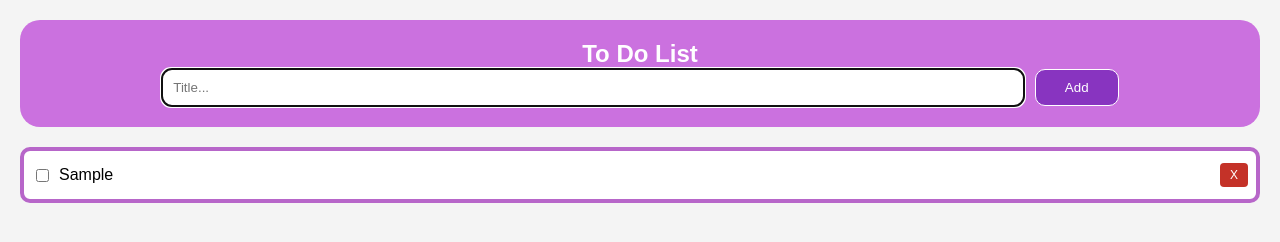
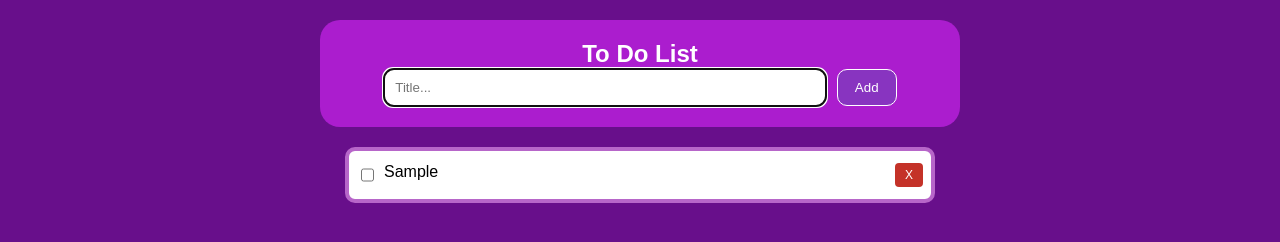
Before and after one commit to leovaldezhq/to-do-list, a plain HTML site: page index.html in a window 1280 px wide. Both pictures are taken after typing "Sample" into the empty fields and a click on the button "Add". Drawn offline with Linux system fonts and the light colour scheme.

Commit message:
Update style.css
changed elements width and alignment to a centered position and switched colors

```diff
--- a/style.css
+++ b/style.css
@@ -1,10 +1,14 @@
 .header {
-    background-color: #cb71df;
+    background-color: #ab1dce;
     color: white;
     padding: 20px;
     text-align: center;
+    border-radius: 20px;
+    max-width: 600px;
+    margin-top: 20px;
     margin-bottom: 20px;
-    border-radius: 20px;
+    margin-left: auto;
+    margin-right: auto;
 }
 
 .header h2 {
@@ -13,7 +17,7 @@
 
 .addBtn {
     padding: 10px 15px;
-    width: 7%;
+    width: 10%;
     background-color: #8834c0;
     color: white;
     text-align: center;
@@ -29,7 +33,7 @@
 body {
     font-family: 'Arial', sans-serif;
     margin: 20px;
-    background-color: #f4f4f4;
+    background-color: #680f8b;
 }
 
 #myInput {
@@ -43,7 +47,12 @@ body {
 ul {
     list-style-type: none;
     padding: 0;
-    margin: 0;
+    margin-top: 20px;
+    margin-bottom: 20px;
+    margin-left: auto;
+    margin-right: auto;
+    max-width: 600px;
+    align-items: center;
 }
 
 ul li {
@@ -52,10 +61,10 @@ ul li {
     padding: 12px 8px 12px 8px; /* padding around checkbox and text */
     background-color: #fff;
     font-size: 16px;
-    border: #b766c9 solid 4px;
+    border: 4px solid #b766c9;
     border-radius: 10px;
     display: flex; /* align checkbox and text */
-    align-items: center;
+    margin: 5px;
 }
 
 ul li input[type="checkbox"] {
```
